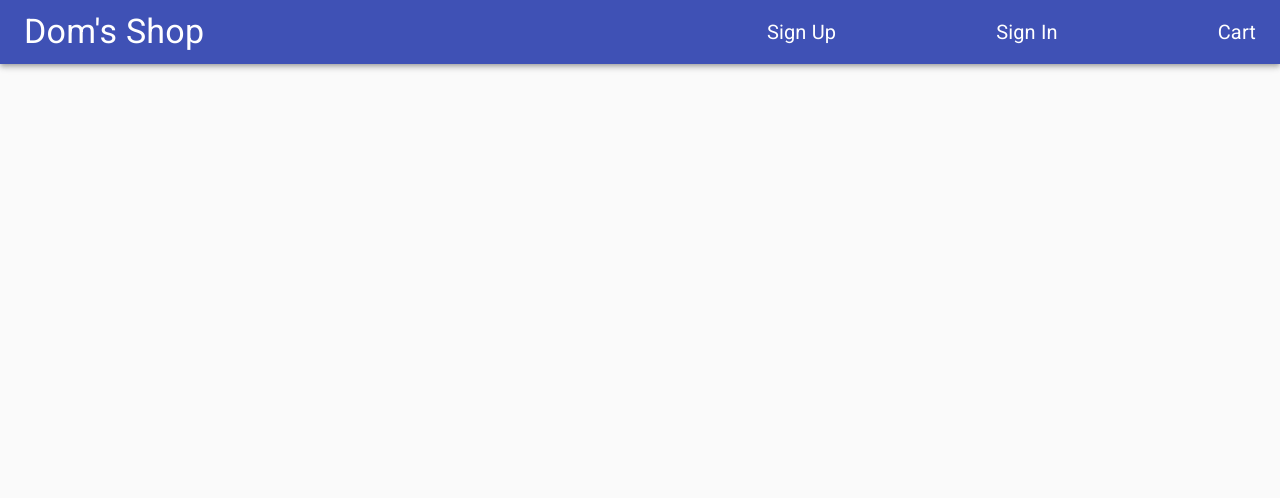
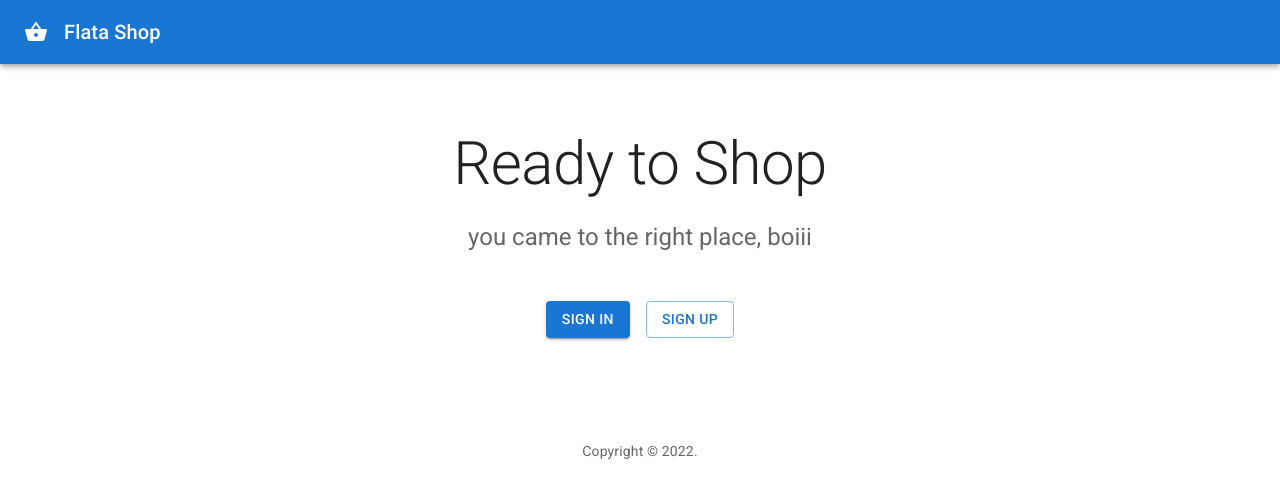
Before and after one commit to PemaL/e-commerce-frontend, a React (Create React App) app: page / in a window 1280 px wide. Shown: the top 498 px of the page. Built offline with nearby package versions, Linux system fonts and the light colour scheme; no server answers.

Commit message:
added search functionality and itemForm

```diff
--- a/src/App.js
+++ b/src/App.js
@@ -1,6 +1,7 @@
+
 import "./App.css";
 import Landing from "./pages/Landing";
-import { Routes, Route, Navigate } from "react-router-dom";
+import { Routes, Route} from "react-router-dom";
 import SignIn from "./components/signin";
 import SignUp from "./components/signup";
 import { useEffect, useState } from "react";
@@ -11,46 +12,43 @@ import NavBar from "./pages/NavBar";
 
 function App() {
   const [currentUser, setCurrentUser] = useState("");
+  const [items, setItems] = useState([])
+  const [search, setSearch] = useState("")
 
-  console.log(currentUser);
+  let searchedItems = items.filter((item) => (item.name.toLowerCase().includes(search.toLowerCase())))
 
   useEffect(() => {
-    fetch("http://127.0.0.1:3000/me")
-      .then((res) => res.json())
-      .then((x) => setCurrentUser(x));
-  }, []);
+    fetch('http://127.0.0.1:3000/items')
+    .then(res => res.json())
+    .then(data => setItems(data));
+    },[])
 
-  // fetch('http://127.0.0.1:3000/users')
-  // .then(res => res.json())
-  // .then(data => setCurrentUser(data)),[]
-  // console.log(currentUser)
+    // useEffect(() => {
+    //   fetch('http://127.0.0.1:3000/me')
+    //   .then(res => res.json())
+    //   .then(data => setCurrentUser(data));
+    //   },[])
+
+
 
   if (!currentUser) {
     return (
       <>
-        <Landing />
+        {/* <Landing /> */}
         <Routes>
-          <Route path="/signup" element={<SignUp />} />
-          <Route
-            path="/signin"
-            element={<SignIn setCurrentUser={setCurrentUser} />}
-          />
+           <Route exact path='/' element={<Landing/>} />
+          <Route path='/signup' element={<SignUp />} />
+          <Route path='/SignIn' element={<SignIn setCurrentUser={setCurrentUser} />} />
         </Routes>
       </>
     );
   } else {
     return (
       <>
-        <NavBar />
+        <NavBar setSearch={setSearch} search={search} setCurrentUser={setCurrentUser}/>
         <Routes>
-          <Route
-            path="/mainpage"
-            element={<MainPage currentUser={currentUser} />}
-          />
-          <Route
-            path="/ItemForm"
-            element={<ItemForm currentUser={currentUser} />}
-          />
+          <Route path="/MainPage" element={<MainPage items={searchedItems} currentUser={currentUser} />} />
+          <Route path="/ItemForm" element={<ItemForm currentUser={currentUser}/>} />
           <Route path="/cart" element={<Cart />} />
         </Routes>
       </>
--- a/src/components/signin.js
+++ b/src/components/signin.js
@@ -14,6 +14,7 @@ import Container from '@mui/material/Container';
 import { createTheme, ThemeProvider } from '@mui/material/styles';
 import { useState } from 'react';
 import {useNavigate} from 'react-router-dom';
+
 
 function Copyright(props) {
 
@@ -32,14 +33,13 @@ function Copyright(props) {
 
 const theme = createTheme();
 
-export default function SignIn({setCurrentUser}) {
+export default function SignIn({currentUser, setCurrentUser}) {
 
   const navigate = useNavigate();
   const [session, setSession] = useState({username:"", password:""});
 
   const handleSignIn = (e) => {
     e.preventDefault();
-    console.log(session)
     fetch('http://127.0.0.1:3000/login', {
         method: 'POST',
         headers: {
@@ -50,10 +50,9 @@ export default function SignIn({setCurrentUser}) {
         .then(res => res.json())
         .then(x => {
           setCurrentUser(x)
-          navigate('/mainpage')
+          navigate('/MainPage')
         })
         }
-
   return (
     <ThemeProvider theme={theme}>
       <Container component="main" maxWidth="xs">
--- a/src/components/signup.js
+++ b/src/components/signup.js
@@ -153,7 +153,7 @@ export default function SignUp() {
                 name="password"
                 label="Confirm Password"
                 type="password"
-                id="password"
+                id="confirm_password"
                 value={formData.password_confirmation}
                 onChange={(e) =>
                   setFormData({
--- a/src/pages/ItemCard.js
+++ b/src/pages/ItemCard.js
@@ -12,9 +12,9 @@ import IconButton from '@material-ui/core/IconButton';
 import Typography from '@material-ui/core/Typography';
 import { red } from '@material-ui/core/colors';
 import FavoriteIcon from '@material-ui/icons/Favorite';
-import ShareIcon from '@material-ui/icons/Share';
 import ExpandMoreIcon from '@material-ui/icons/ExpandMore';
 import MoreVertIcon from '@material-ui/icons/MoreVert';
+import AddCircleIcon from '@mui/icons-material/AddCircle';
 
 
 // function ItemCard({item}) {
@@ -57,15 +57,11 @@ const useStyles = makeStyles((theme) => ({
       setExpanded(!expanded);
     };
 
-    // const user = users.map((user)=> user.username)
-    console.log(name)
-
     return (
       <Card className={classes.root}>
         <CardHeader
           avatar={
             <Avatar aria-label="recipe" className={classes.avatar}>
-              R
             </Avatar>
           }
           action={
@@ -92,7 +88,7 @@ const useStyles = makeStyles((theme) => ({
             <FavoriteIcon />
           </IconButton>
           <IconButton aria-label="share">
-            <ShareIcon />
+         < AddCircleIcon/>
           </IconButton>
           <IconButton
             className={clsx(classes.expand, {
--- a/src/pages/ItemForm.js
+++ b/src/pages/ItemForm.js
@@ -1,12 +1,10 @@
 import React,{ useState } from 'react';
-import Avatar from '@material-ui/core/Avatar';
 import Button from '@material-ui/core/Button';
 import CssBaseline from '@material-ui/core/CssBaseline';
 import TextField from '@material-ui/core/TextField';
 import Link from '@material-ui/core/Link';
 import Grid from '@material-ui/core/Grid';
 import Box from '@material-ui/core/Box';
-import LockOutlinedIcon from '@material-ui/icons/LockOutlined';
 import Typography from '@material-ui/core/Typography';
 import { makeStyles } from '@material-ui/core/styles';
 import Container from '@material-ui/core/Container';
@@ -18,7 +16,7 @@ function Copyright() {
     <Typography variant="body2" color="textSecondary" align="center">
       {'Copyright © '}
       <Link color="inherit" href="https://mui.com/">
-        Your Website
+        Flata Shop
       </Link>{' '}
       {new Date().getFullYear()}
       {'.'}
@@ -29,12 +27,16 @@ function Copyright() {
 const useStyles = makeStyles((theme) => ({
   paper: {
     marginTop: theme.spacing(8),
-    display: 'inline',
-    // flexDirection: 'row',
-    // alignItems: 'left',
+    display: 'flex',
+    flexDirection: 'column',
+    alignItems: 'center'
   },
   form: {
-    width: '40%',
+    display: 'flex',
+    flexWrap: "wrap",
+    flexDirection: 'row',
+    flexWrap: 'wrap',
+    width: '50%',
     height: '40%', // Fix IE 11 issue.
     marginTop: theme.spacing(3),
     border: '4px'
@@ -46,32 +48,34 @@ const useStyles = makeStyles((theme) => ({
 
 export default function ItemForm({currentUser}) {
   const classes = useStyles();
-  const [formData, setFormData] = useState({
+  const [newItem, setnewItem] = useState({
     name:"",
     description:"",
     price:0,
     quantity:0,
     image:"",
-    seller_id: 0
+    seller_id: currentUser.id
   })
+
   console.log(currentUser)
 
   function handleSubmit(e){
       e.preventDefault()
-      console.log(formData)
+      console.log(newItem)
       fetch('http://127.0.0.1:3000/items', {
         method: 'POST',
         headers: {
           'Content-Type': 'application/json'
         },
-        body: JSON.stringify(formData)
+        body: JSON.stringify(newItem)
       })
         .then(res => res.json())
-        .then(formData => {
-          console.log(formData)
+        .then(newItem => {
+          console.log(newItem)
           // something to append to the UI the obj created
         });
-     setFormData({username:"", email:"", password:"",password_confirmation:""})
+     setnewItem({name:"",description:"", price:0,quantity:0,image:"",seller_id: 0})
+
   }
 
   return (
@@ -91,8 +95,8 @@ export default function ItemForm({currentUser}) {
                 fullWidth
                 id="name"
                 label="name"
-                value={formData.name}
-                onChange={(e) => setFormData({...formData, name: e.target.value})}
+                value={newItem.name}
+                onChange={(e) => setnewItem({...newItem, name: e.target.value})}
                 autoFocus
               />
             </Grid>
@@ -104,8 +108,8 @@ export default function ItemForm({currentUser}) {
                 id="description"
                 label="Description"
                 name="description"
-                value={formData.description}
-                onChange={(e) => setFormData({...formData, description: e.target.value})}
+                value={newItem.description}
+                onChange={(e) => setnewItem({...newItem, description: e.target.value})}
                 autoComplete="description"
               />
             </Grid>
@@ -119,8 +123,8 @@ export default function ItemForm({currentUser}) {
                 type="number"
                 step="0.01"
                 id="price"
-                value={formData.price}
-                onChange={(e) => setFormData({...formData, price: e.target.value})}
+                value={newItem.price}
+                onChange={(e) => setnewItem({...newItem, price: e.target.value})}
               />
             </Grid>
              <Grid item xs={12}>
@@ -132,8 +136,8 @@ export default function ItemForm({currentUser}) {
                 label="Quantity"
                 type="number"
                 id="quantity"
-                value={formData.quantity}
-                onChange={(e) => setFormData({...formData, quantity: e.target.value})}
+                value={newItem.quantity}
+                onChange={(e) => setnewItem({...newItem, quantity: e.target.value})}
               />
             </Grid>
             <Grid item xs={12}>
@@ -144,8 +148,8 @@ export default function ItemForm({currentUser}) {
                 id="image"
                 label="Image"
                 name="image"
-                value={formData.image}
-                onChange={(e) => setFormData({...formData, image: e.target.value})}
+                value={newItem.image}
+                onChange={(e) => setnewItem({...newItem, image: e.target.value})}
               />
             </Grid>
           </Grid>
--- a/src/pages/Landing.js
+++ b/src/pages/Landing.js
@@ -1,58 +1,154 @@
-import React from "react";
-import {
-  AppBar,
-  Toolbar,
-  CssBaseline,
-  Typography,
-  makeStyles,
-} from "@material-ui/core";
+import * as React from 'react';
+import AppBar from '@mui/material/AppBar';
+import Button from '@mui/material/Button';
+import CameraIcon from '@mui/icons-material/PhotoCamera';
+import CssBaseline from '@mui/material/CssBaseline';
+import ShoppingBasketIcon from '@mui/icons-material/ShoppingBasket';
+import Stack from '@mui/material/Stack';
+import Box from '@mui/material/Box';
+import Toolbar from '@mui/material/Toolbar';
+import Typography from '@mui/material/Typography';
+import Container from '@mui/material/Container';
+import { createTheme, ThemeProvider } from '@mui/material/styles';
 import { Link } from "react-router-dom";
+// import SignIn from "../components/signin";
 
-const useStyles = makeStyles((theme) => ({
-  navlinks: {
-    marginLeft: theme.spacing(10),
-    display: "flex",
-  },
-  logo: {
-    flexGrow: "1",
-    cursor: "pointer",
-  },
-  link: {
-    textDecoration: "none",
-    color: "white",
-    fontSize: "20px",
-    marginLeft: theme.spacing(20),
-    "&:hover": {
-      color: "yellow",
-      borderBottom: "1px solid white",
-    },
-  },
-}));
-
-function Landing({currentUser}) {
-  const classes = useStyles();
-
+function Copyright() {
   return (
-    <AppBar position="static">
-      <CssBaseline />
-      <Toolbar>
-        <Typography variant="h4" className={classes.logo}>
-          Dom's Shop
-        </Typography>
-        <div className={classes.navlinks}>
-          <Link to="/SignUp" className={classes.link}>
-            Sign Up
-          </Link>
-          <Link to="/SignIn" className={classes.link}>
-            Sign In
-          </Link>
-          <Link to="/Cart" className={classes.link}>
-            Cart
-          </Link>
-        </div>
-      </Toolbar>
-    </AppBar>
+    <Typography variant="body2" color="text.secondary" align="center">
+      {'Copyright © '}
+      {new Date().getFullYear()}
+      {'.'}
+    </Typography>
   );
 }
 
-export default Landing;
+
+const theme = createTheme();
+
+export default function Album() {
+  return (
+    <ThemeProvider theme={theme}>
+      <CssBaseline />
+      <AppBar position="relative">
+        <Toolbar>
+          <ShoppingBasketIcon sx={{ mr: 2 }} />
+          <Typography variant="h6" color="inherit" noWrap>
+            Flata Shop
+          </Typography>
+        </Toolbar>
+      </AppBar>
+      <main>
+        {/* Hero unit */}
+        <Box
+          sx={{
+            bgcolor: 'background.paper',
+            pt: 8,
+            pb: 6,
+          }}
+        >
+          <Container maxWidth="sm">
+            <Typography
+              component="h1"
+              variant="h2"
+              align="center"
+              color="text.primary"
+              gutterBottom
+            >
+              Ready to Shop
+            </Typography>
+            <Typography variant="h5" align="center" color="text.secondary" paragraph>
+              you came to the right place, boiii
+            </Typography>
+            <Stack
+              sx={{ pt: 4 }}
+              direction="row"
+              spacing={2}
+              justifyContent="center"
+            >
+              <Button variant="contained" component={Link} to="/signin">Sign In</Button>
+              <Button variant="outlined" component={Link} to="/signup">Sign Up</Button>
+            </Stack>
+          </Container>
+        </Box>
+      </main>
+      {/* Footer */}
+      <Box sx={{ bgcolor: 'background.paper', p: 6 }} component="footer">
+        <Typography variant="h6" align="center" gutterBottom>
+        </Typography>
+        <Typography
+          variant="subtitle1"
+          align="center"
+          color="text.secondary"
+          component="p"
+        >
+        </Typography>
+        <Copyright />
+      </Box>
+      {/* End footer */}
+    </ThemeProvider>
+  );
+}
+
+// import React from "react";
+// import {
+//   AppBar,
+//   Toolbar,
+//   CssBaseline,
+//   Typography,
+//   makeStyles,
+// } from "@material-ui/core";
+// import { Link } from "react-router-dom";
+// import SignIn from "../components/signin";
+
+// const useStyles = makeStyles((theme) => ({
+//   navlinks: {
+//     marginLeft: theme.spacing(10),
+//     display: "flex",
+//   },
+//   logo: {
+//     flexGrow: "1",
+//     cursor: "pointer",
+//   },
+//   link: {
+//     textDecoration: "none",
+//     color: "white",
+//     fontSize: "20px",
+//     marginLeft: theme.spacing(20),
+//     "&:hover": {
+//       color: "yellow",
+//       borderBottom: "1px solid white",
+//     },
+//   },
+// }));
+
+// function Landing({currentUser}) {
+//   const classes = useStyles();
+
+//   return (
+//     <>
+//     <AppBar position="static">
+//       <CssBaseline />
+//       <Toolbar>
+//         <Typography variant="h4" className={classes.logo}>
+//           Dom's Shop
+//         </Typography>
+//         <div className={classes.navlinks}>
+//           <Link to="/SignUp" className={classes.link}>
+//             Sign Up
+//           </Link>
+//           <Link to="/SignIn" className={classes.link}>
+//             Sign In
+//           </Link>
+//           <Link to="/Cart" className={classes.link}>
+//             Cart
+//           </Link>
+//         </div>
+//       </Toolbar>
+//     </AppBar>
+//     <SignIn/>
+//     </>
+//   );
+// }
+
+// export default Landing;
--- a/src/pages/NavBar.js
+++ b/src/pages/NavBar.js
@@ -4,19 +4,19 @@ import AppBar from '@mui/material/AppBar';
 import Box from '@mui/material/Box';
 import Toolbar from '@mui/material/Toolbar';
 import IconButton from '@mui/material/IconButton';
-import ShoppingCartRoundedIcon from '@mui/icons-material/ShoppingCartRounded';
 import Typography from '@mui/material/Typography';
 import InputBase from '@mui/material/InputBase';
 import Badge from '@mui/material/Badge';
 import MenuItem from '@mui/material/MenuItem';
+import ShoppingCartIcon from '@mui/icons-material/ShoppingCart';
+import FavoriteIcon from '@mui/icons-material/Favorite';
 import Menu from '@mui/material/Menu';
 import MenuIcon from '@mui/icons-material/Menu';
-
 import SearchIcon from '@mui/icons-material/Search';
 import AccountCircle from '@mui/icons-material/AccountCircle';
-import MailIcon from '@mui/icons-material/Mail';
-import NotificationsIcon from '@mui/icons-material/Notifications';
 import MoreIcon from '@mui/icons-material/MoreVert';
+import {useNavigate} from 'react-router-dom';
+
 
 const Search = styled('div')(({ theme }) => ({
   position: 'relative',
@@ -58,7 +58,7 @@ const StyledInputBase = styled(InputBase)(({ theme }) => ({
   },
 }));
 
-export default function PrimarySearchAppBar() {
+export default function NavBar({setSearch,search,setCurrentUser}) {
   const [anchorEl, setAnchorEl] = React.useState(null);
   const [mobileMoreAnchorEl, setMobileMoreAnchorEl] = React.useState(null);
 
@@ -82,6 +82,17 @@ export default function PrimarySearchAppBar() {
     setMobileMoreAnchorEl(event.currentTarget);
   };
 
+  const navigate = useNavigate();
+
+ function handleLogout(){
+    fetch('http://127.0.0.1:3000/logout', { method: 'DELETE' })
+        .then(() => console.log('Delete successful'))
+        .then(x => {
+          setCurrentUser("")
+          navigate('/')
+        })
+ }
+
   const menuId = 'primary-search-account-menu';
   const renderMenu = (
     <Menu
@@ -102,6 +113,7 @@ export default function PrimarySearchAppBar() {
       <MenuItem onClick={handleMenuClose}>Profile</MenuItem>
       <MenuItem onClick={handleMenuClose}>My Sales</MenuItem>
       <MenuItem onClick={handleMenuClose}>My Purchases</MenuItem>
+     <MenuItem onClick={handleLogout}>Logout</MenuItem>
     </Menu>
   );
 
@@ -123,21 +135,21 @@ export default function PrimarySearchAppBar() {
       onClose={handleMobileMenuClose}
     >
       <MenuItem>
-        <IconButton size="large" aria-label="show 4 new mails" color="inherit">
+        <IconButton size="large" aria-label="show 4 likes" color="inherit">
           <Badge badgeContent={4} color="error">
-            <MailIcon />
+          <FavoriteIcon/>
           </Badge>
         </IconButton>
-        <p>My likes</p>
+        <p>My Likes</p>
       </MenuItem>
       <MenuItem>
         <IconButton
           size="large"
-          aria-label="show 17 new notifications"
+          aria-label="show 17 cart items"
           color="inherit"
         >
           <Badge badgeContent={17} color="error">
-          <MailIcon />
+          <ShoppingCartIcon />
           </Badge>
         </IconButton>
         <p>My Cart</p>
@@ -156,6 +168,8 @@ export default function PrimarySearchAppBar() {
       </MenuItem>
     </Menu>
   );
+
+
 
   return (
     <Box sx={{ flexGrow: 1 }}>
@@ -176,7 +190,7 @@ export default function PrimarySearchAppBar() {
             component="div"
             sx={{ display: { xs: 'none', sm: 'block' } }}
           >
-            MUI
+            Flata Shop
           </Typography>
           <Search>
             <SearchIconWrapper>
@@ -185,22 +199,24 @@ export default function PrimarySearchAppBar() {
             <StyledInputBase
               placeholder="Search…"
               inputProps={{ 'aria-label': 'search' }}
+              onChange={(e) => setSearch(e.target.value)}
+              value={search}
             />
           </Search>
           <Box sx={{ flexGrow: 1 }} />
           <Box sx={{ display: { xs: 'none', md: 'flex' } }}>
-            <IconButton size="large" aria-label="show 4 new mails" color="inherit">
+            <IconButton size="large" aria-label="show 4 likes" color="inherit">
               <Badge badgeContent={4} color="error">
-                <MailIcon />
+              <FavoriteIcon/>
               </Badge>
             </IconButton>
             <IconButton
               size="large"
-              aria-label="show 17 new notifications"
+              aria-label="show 17 cart items"
               color="inherit"
             >
               <Badge badgeContent={17} color="error">
-                <NotificationsIcon />
+              <ShoppingCartIcon />
               </Badge>
             </IconButton>
             <IconButton
--- a/src/pages/mainpage.js
+++ b/src/pages/mainpage.js
@@ -1,73 +1,39 @@
-import React from "react";
-import { useEffect, useState } from "react";
-import ItemPage from "./ItemPage";
-import ItemForm from "./ItemForm";
-import { useNavigate } from "react-router-dom";
-import Drawer from "@material-ui/core/Drawer";
-import { LinearProgress } from "@material-ui/core/LinearProgress";
+import React from 'react'
+import {useEffect,useState} from 'react'
+import ItemPage from './ItemPage'
+import ItemForm from './ItemForm'
+import {useNavigate} from 'react-router-dom';
 import Cart from "./Cart";
 
-function MainPage({ currentUser }) {
-  const navigate = useNavigate();
-  const [items, setItems] = useState([]);
-  const [users, setUsers] = useState([]);
+
+function MainPage({currentUser,items}){
+
+    const navigate = useNavigate()
+
+    const [users, setUsers] = useState([])
     const [cartItems, setCartItems] = useState([]);
 
       useEffect(() => {
-    fetch("http://127.0.0.1:3000/users")
-      .then((res) => res.json())
-      .then((x) => setUsers(x));
-  }, []);
+    fetch('http://127.0.0.1:3000/users')
+    .then(res => res.json())
+    .then(x => setUsers(x))
+    },[])
 
-  useEffect(() => {
-    fetch("http://127.0.0.1:3000/items")
-      .then((res) => res.json())
-      .then((data) => setItems(data));
-  }, []);
 
-  function handleClick() {
-    navigate("/ItemForm");
+    function handleClick(){
+      navigate('/ItemForm')
     }
-
-  //   Cart functions ***
-
-  //   function handleAddItem(addedItem) {
-  //     const ItemExist = cartItems.find((item) => item.id === addedItem.id);
-  //     if (ItemExist) {
-  //       setCartItems(
-  //         cartItems.map((item) =>
-  //           item === addedItem.id
-  //             ? { ...ItemExist, quantity: ItemExist.quantity + 1 }
-  //             : item
-  //         )
-  //       );
-  //     } else {
-  //       setCartItems([...cartItems, { ...item, quantity: 1 }]);
-  //     }
-  //   }
-
-  //   function handleRemoveItem(removedItem) {
-  //     const ItemExist = cartItems.find((item) => item.id === removedItem.id)
-  //     if (ItemExist.quanity === 1) {
-  //         setCartItems(cartItems.filter((item) => item.id !== removedItem.id))
-  //     } else {
-  //         setCartItems(
-  //             cartItems.map((item) =>
-  //             item.id === removedItem.id
-  //             ? {...ItemExist, quanity: ItemExist.quanity - 1}
-  //             :item)
-  //         )
-  //     }
-  //   }
+    console.log(currentUser)
 
     return (
         <div>
             <h1>Hello{currentUser.username}</h1>
             <button onClick={handleClick}> Sell an item </button>
-      <ItemPage users={users} items={items} />
+             <ItemPage users={users} items={items}/>
              <Cart cartItems={cartItems} />
         </div>
-  );
+    )
+
 }
 
 export default MainPage;
```
Lines whose indentation alone changed are shown as unchanged.
